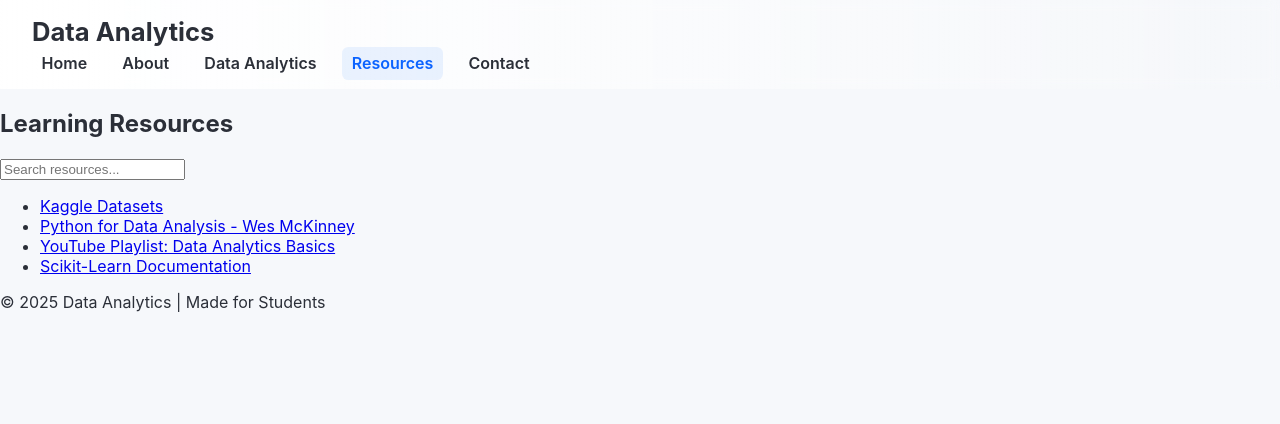
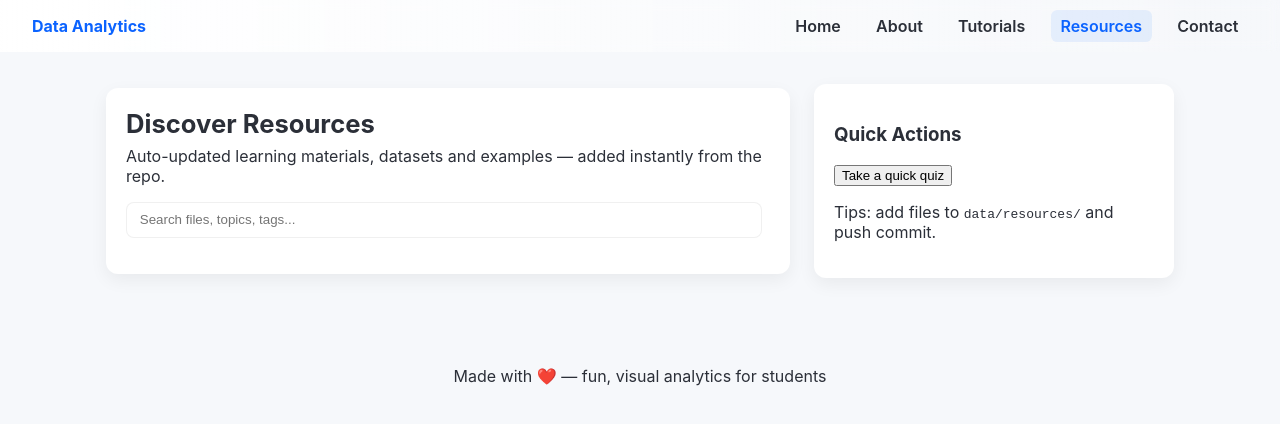
Before and after one commit to shiroonigami23-ui/Data-Analytics, a plain HTML site: page resources.html in a window 1280 px wide. Drawn offline with Linux system fonts and the light colour scheme; files that its build step writes are made by us from their sources.

Commit message:
Add files via upload

```diff
--- a/resources.html
+++ b/resources.html
@@ -1,39 +1,52 @@
 <!DOCTYPE html>
 <html lang="en">
 <head>
-  <meta charset="UTF-8">
-  <meta name="viewport" content="width=device-width, initial-scale=1.0">
+  <meta charset="utf-8" />
+  <meta name="viewport" content="width=device-width,initial-scale=1" />
   <title>Resources - Data Analytics</title>
-  <link rel="stylesheet" href="css/style.css">
+  <link rel="stylesheet" href="css/style.css" />
 </head>
 <body>
   <header>
+    <div class="logo">Data Analytics</div>
     <nav>
-      <h1>Data Analytics</h1>
       <ul>
         <li><a href="index.html">Home</a></li>
         <li><a href="about.html">About</a></li>
-        <li><a href="data-analytics.html">Data Analytics</a></li>
+        <li><a href="data-analytics.html">Tutorials</a></li>
         <li><a href="resources.html" class="active">Resources</a></li>
         <li><a href="contact.html">Contact</a></li>
       </ul>
     </nav>
   </header>
+  <div class="container">
+    <div class="hero">
+      <div class="hero-card">
+        <h1>Discover Resources</h1>
+        <p class="lead">Auto-updated learning materials, datasets and examples — added instantly from the repo.</p>
+        <div class="search-bar">
+          <input id="q" placeholder="Search files, topics, tags..." />
+          <div class="controls"><small id="stats"></small></div>
+        </div>
+        <div id="featured" style="display:grid;grid-template-columns:1fr;gap:.6rem"></div>
+      </div>
+      <div class="hero-card side">
+        <h3>Quick Actions</h3>
+        <p><button id="takeQuizBtn" class="quirk">Take a quick quiz</button></p>
+        <p style="color:var(--muted)">Tips: add files to <code>data/resources/</code> and push commit.</p>
+      </div>
+    </div>
 
-  <main>
-    <h2>Learning Resources</h2>
-    <input type="text" id="searchBar" placeholder="Search resources...">
-    <ul id="resourceList">
-      <li><a href="#">Kaggle Datasets</a></li>
-      <li><a href="#">Python for Data Analysis - Wes McKinney</a></li>
-      <li><a href="#">YouTube Playlist: Data Analytics Basics</a></li>
-      <li><a href="#">Scikit-Learn Documentation</a></li>
-    </ul>
-    <p id="noResults" style="display:none; color:red;">No results found</p>
-  </main>
+    <div id="resourceGrid" class="grid"></div>
 
-  <footer>
-    <p>&copy; 2025 Data Analytics | Made for Students</p>
-  </footer>
+    <div id="quizContainer" style="margin-top:1rem"></div>
+  </div>
+
+  <div id="preview" class="preview-modal" onclick="closePreview()">
+    <div id="previewInner" class="preview-inner" onclick="event.stopPropagation()"></div>
+  </div>
+
+  <footer class="footer">Made with ❤️ — fun, visual analytics for students</footer>
+  <script src="js/main.js"></script>
 </body>
 </html>
```
Also changed, not shown: README.md.
